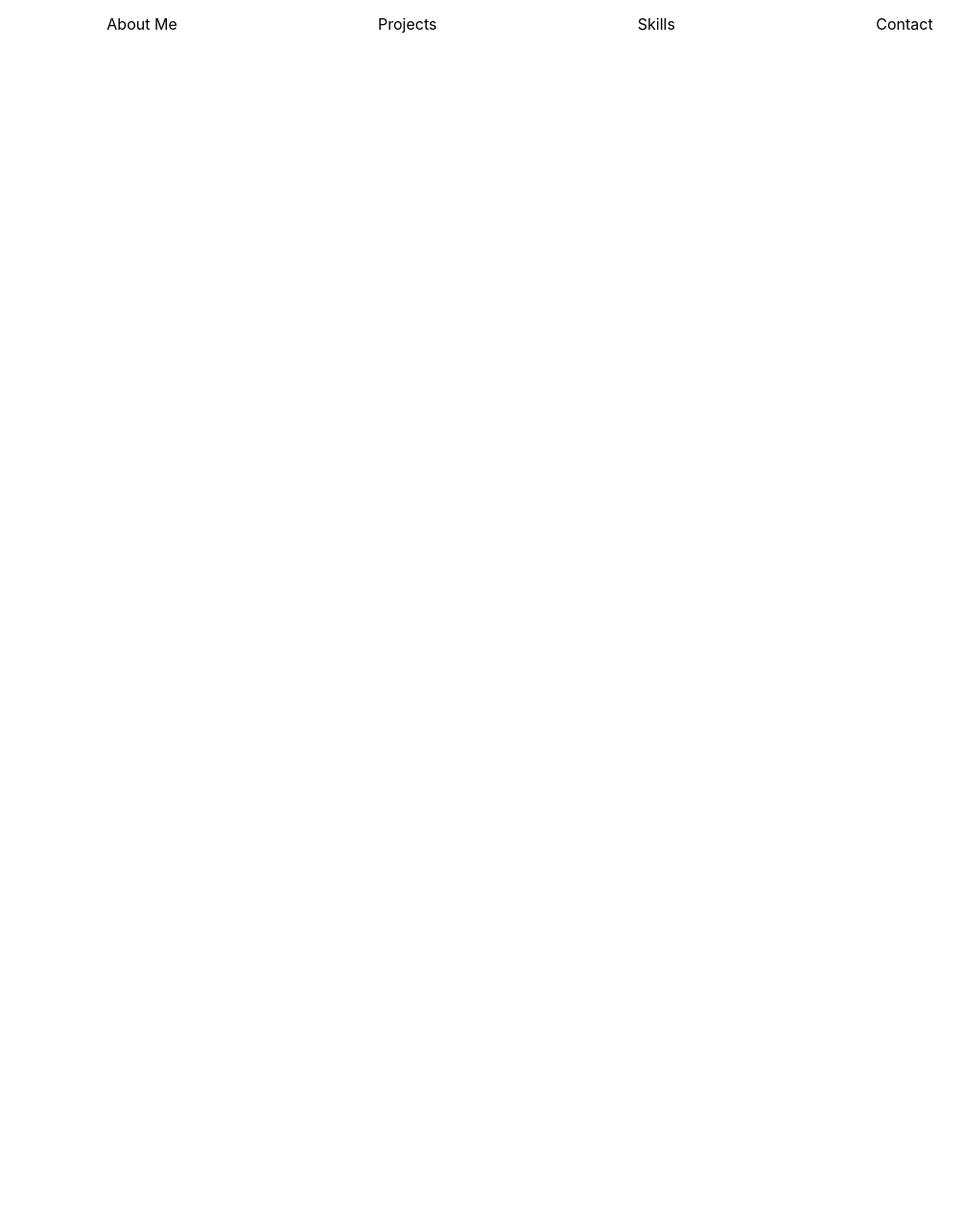
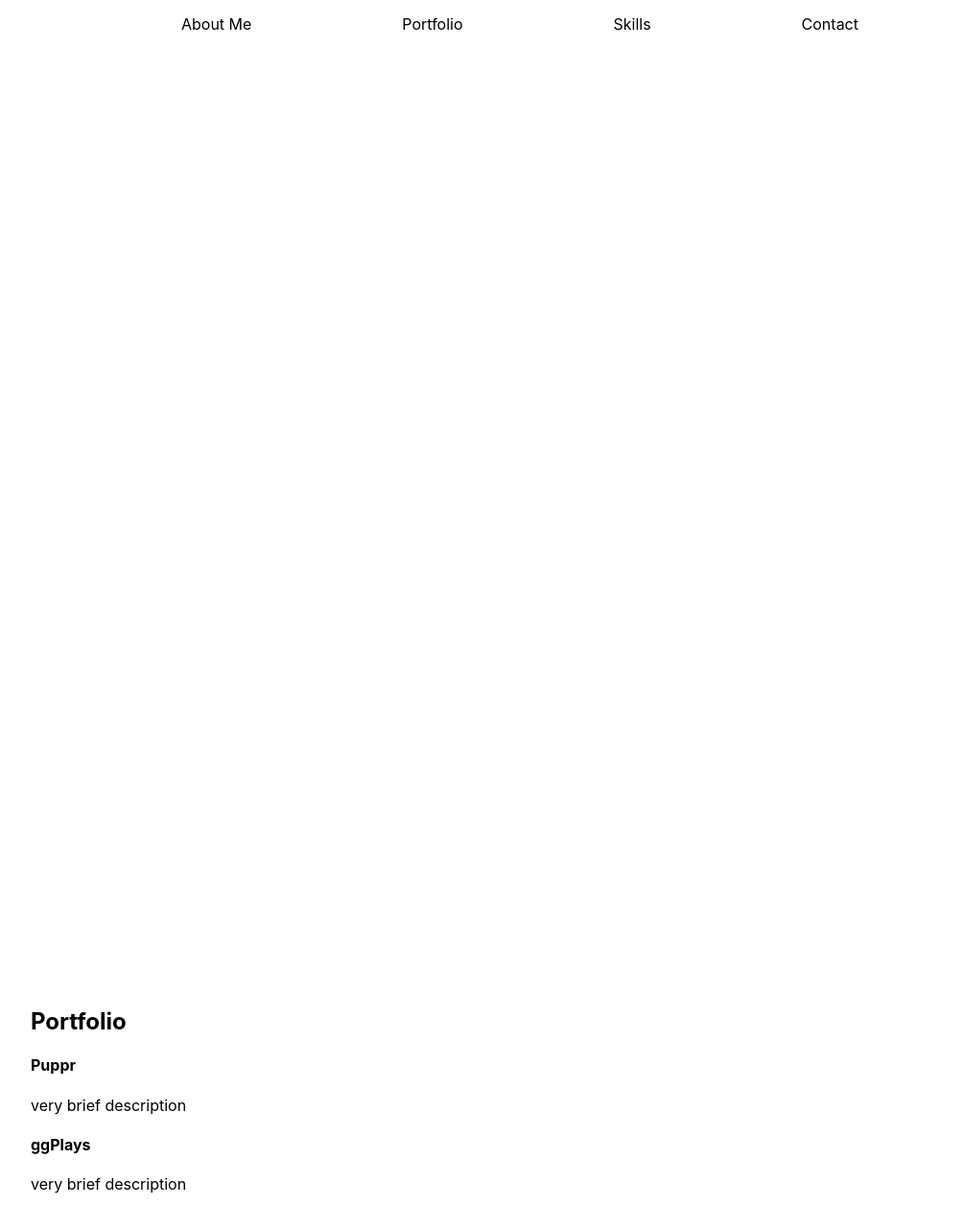
Before and after one commit to trnle/trnle.github.io, a React (Create React App) app: page / in a window 1280 px wide. Shown: the top 1282 px of the page at 96% size, without its empty margins (98-1102 px from the left). Before the commit the page ends 800 px from the top, so only its background shows below. Built offline with nearby package versions, Linux system fonts and the light colour scheme.

Commit message:
Link scroll

```diff
--- a/package.json
+++ b/package.json
@@ -10,6 +10,7 @@
     "react-dom": "^17.0.2",
     "react-router-dom": "^5.2.0",
     "react-scripts": "4.0.3",
+    "react-scroll": "^1.8.2",
     "web-vitals": "^1.1.1"
   },
   "scripts": {
--- a/src/App.js
+++ b/src/App.js
@@ -1,10 +1,12 @@
 import { BrowserRouter as Router } from 'react-router-dom';
 import Navigation from './components/Navigation';
+import Portfolio from './components/Portfolio';
 
 function App() {
   return (
     <Router>
       <Navigation />
+      <Portfolio />
     </Router>
   );
 }
--- a/src/components/Navigation/Navigation.css
+++ b/src/components/Navigation/Navigation.css
@@ -5,6 +5,7 @@ nav {
   display: flex;
   align-items: center;
   justify-content: space-evenly;
+  cursor: pointer;
 }
 
 .nav-link {
--- a/src/components/Navigation/index.js
+++ b/src/components/Navigation/index.js
@@ -1,15 +1,13 @@
-import React from 'react';
-import { NavLink } from 'react-router-dom';
-
+import { Link } from "react-scroll";
 import './Navigation.css';
 
 function Navigation() {
   return (
     <nav>
-      <NavLink to='/about-me' className='nav-link'>About Me</NavLink>
-      <NavLink to='/projects' className='nav-link'>Projects</NavLink>
-      <NavLink to='/skills' className='nav-link'>Skills</NavLink>
-      <NavLink to='/contact' className='nav-link'>Contact</NavLink>
+      <Link to="about-me">About Me</Link>
+      <Link to="portfolio">Portfolio</Link>
+      <Link to="skills">Skills</Link>
+      <Link to="contact">Contact</Link>
     </nav>
   )
 }
--- /dev/null
+++ b/src/components/Portfolio/Portfolio.css
@@ -0,0 +1,3 @@
+#portfolio {
+  margin-top: 1000px;
+}
--- /dev/null
+++ b/src/components/Portfolio/index.js
@@ -0,0 +1,19 @@
+import './Portfolio.css'
+
+function Portfolio() {
+  return (
+    <div id='portfolio'>
+      <h2>Portfolio</h2>
+      <div className='project-glimpse'>
+        <h4>Puppr</h4>
+        <p>very brief description</p>
+      </div>
+      <div className='project-glimpse'>
+        <h4>ggPlays</h4>
+        <p>very brief description</p>
+      </div>
+    </div>
+  )
+}
+
+export default Portfolio;
--- a/src/index.css
+++ b/src/index.css
@@ -1,3 +1,8 @@
+html {
+  margin: 0 130px 50px 130px;
+  scroll-behavior: smooth;
+}
+
 body {
   margin: 0;
   font-family: -apple-system, BlinkMacSystemFont, 'Segoe UI', 'Roboto', 'Oxygen',
@@ -7,8 +12,8 @@ body {
   -moz-osx-font-smoothing: grayscale;
 }
 
-code {
+/* code { */
   /* font-family: source-code-pro, Menlo, Monaco, Consolas, 'Courier New',
     monospace; */
-  font-family: 'Open Sans';
-}
+  /* font-family: 'Open Sans'; */
+/* } */
```
Also changed, not shown: 1 other file (tests, documents, lock files or other folders).
